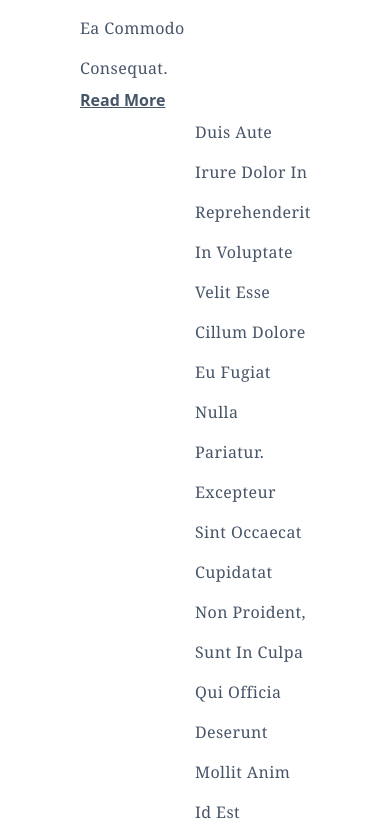
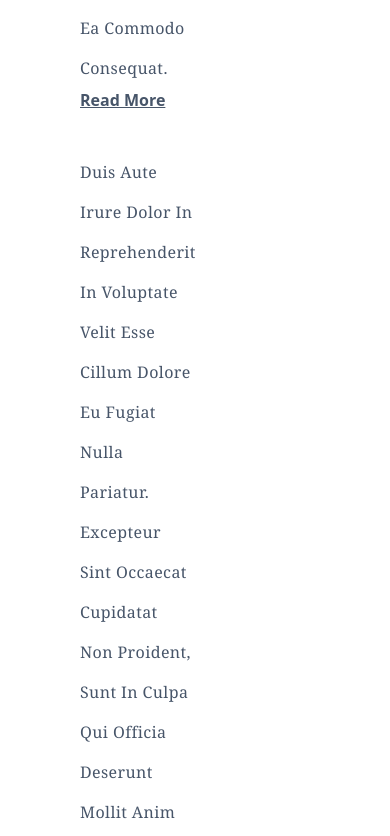
Before and after one commit to yafet-123/Sample_education_sample3_frontend, a Next.js app: page / in a window 390 px wide. Shown: the part 2308-3144 px from the top of the page. Built offline with nearby package versions, Linux system fonts and the light colour scheme.

Commit message:
making mobile responsive

```diff
--- a/components/Mission.js
+++ b/components/Mission.js
@@ -20,7 +20,7 @@ export function Mission() {
           </Link>
         </div>
 
-        <div className="flex flex-col w-1/2 float-right text-slate-600">
+        <div className="mt-10 md:mt-0 flex flex-col w-1/2 float-left lg:float-right text-slate-600">
           <p className="font-serif font-medium tracking-wide leading-10 text-left capitalize">
             Duis aute irure dolor in reprehenderit in voluptate velit esse
             cillum dolore eu fugiat nulla pariatur. Excepteur sint occaecat
```
